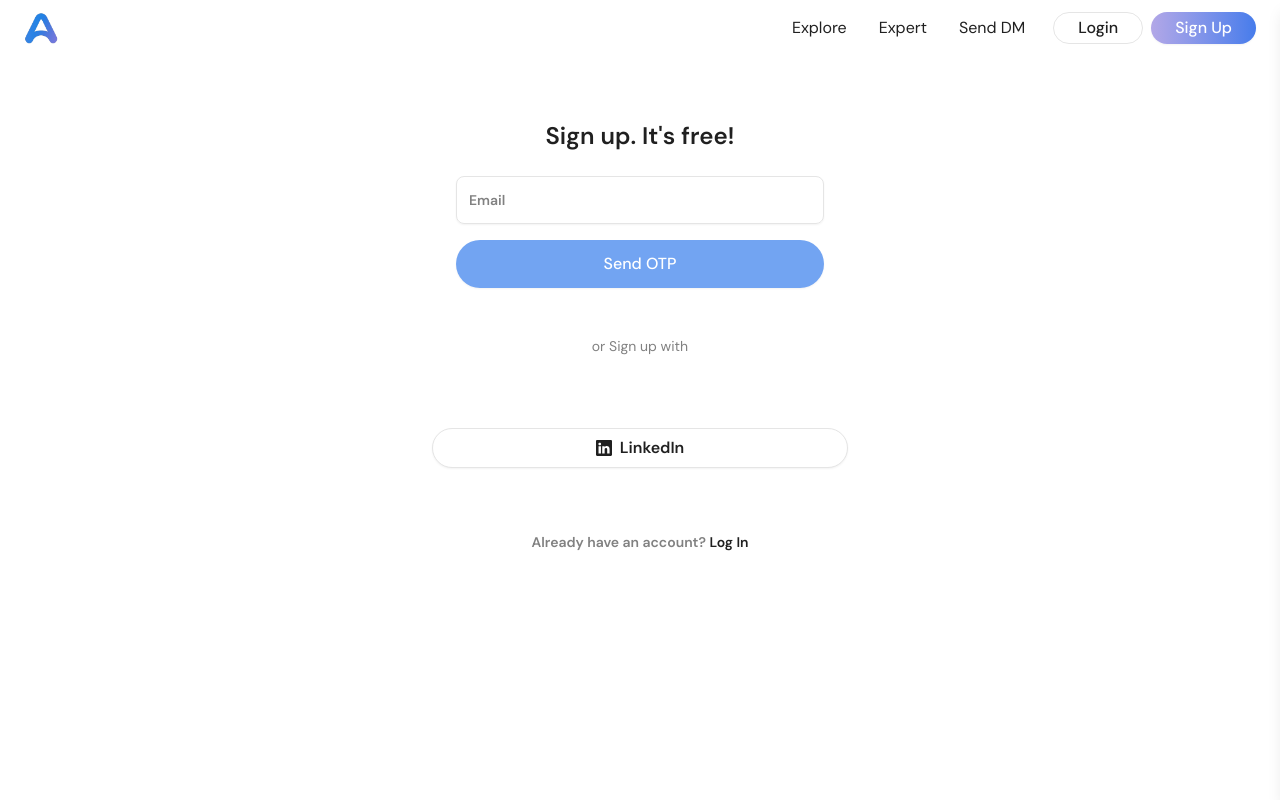
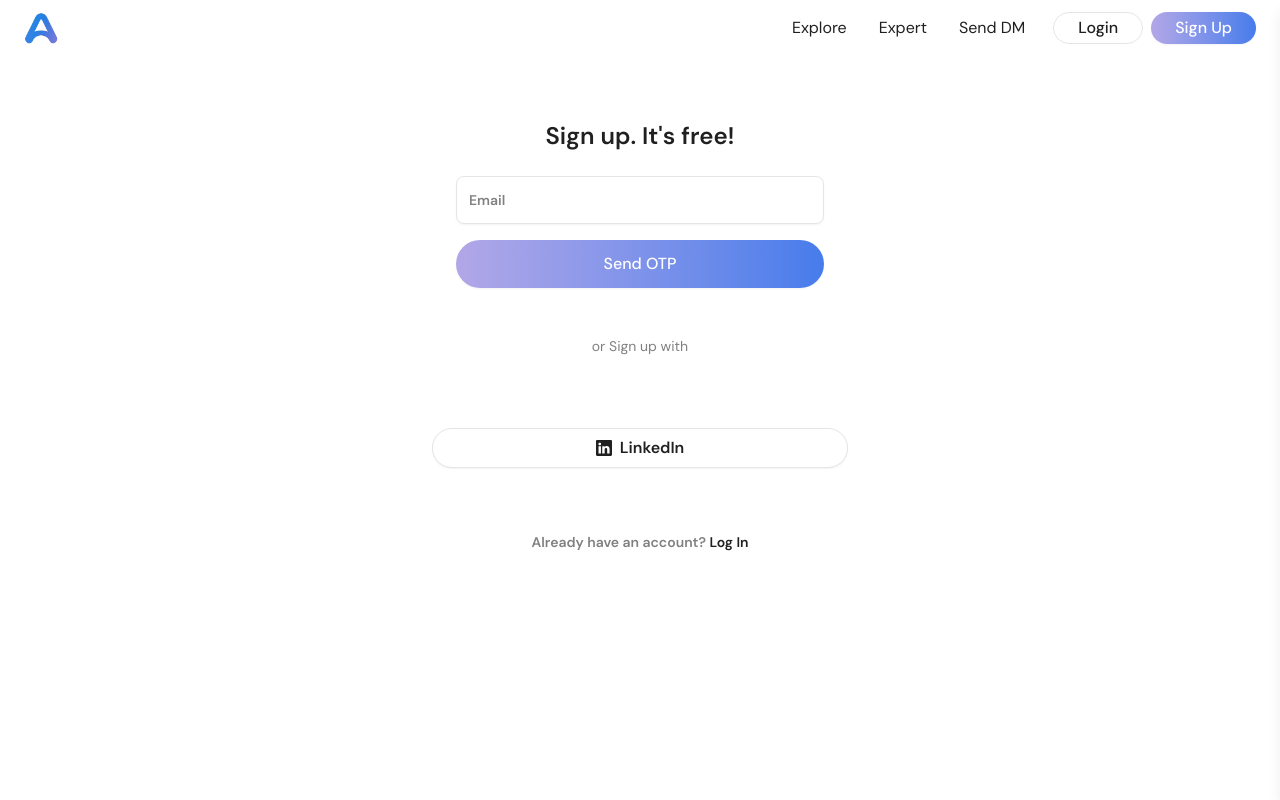
Before and after one commit to reachmohdaltaf/adowise, a React (Vite) app in the folder frontend/: page /register in a window 1280 px wide. Shown: the top 800 px of the page. Built offline with nearby package versions, Linux system fonts and the light colour scheme; no server answers.

Commit message:
login buttons

```diff
--- a/frontend/src/index.css
+++ b/frontend/src/index.css
@@ -248,6 +248,7 @@
   display: inline-block;
 }
 
+
 .shimmer-button {
   position: relative;
   overflow: hidden;
--- a/frontend/src/pages/RegisterPage.jsx
+++ b/frontend/src/pages/RegisterPage.jsx
@@ -192,7 +192,7 @@ const RegisterPage = () => {
             />
 
             <Button
-              variant="default"
+              variant="colored"
               className="h-12 w-full flex items-center justify-center"
               disabled={loading}
               isLoading={loading}
@@ -302,7 +302,7 @@ const RegisterPage = () => {
           />
 
           <Button
-            variant="default"
+            variant="colored"
             className="h-12 w-full flex items-center justify-center"
             disabled={loading}
             isLoading={loading}
```
Also changed, not shown: frontend/src/pages/LoginPage.jsx (+5 -4 lines).
